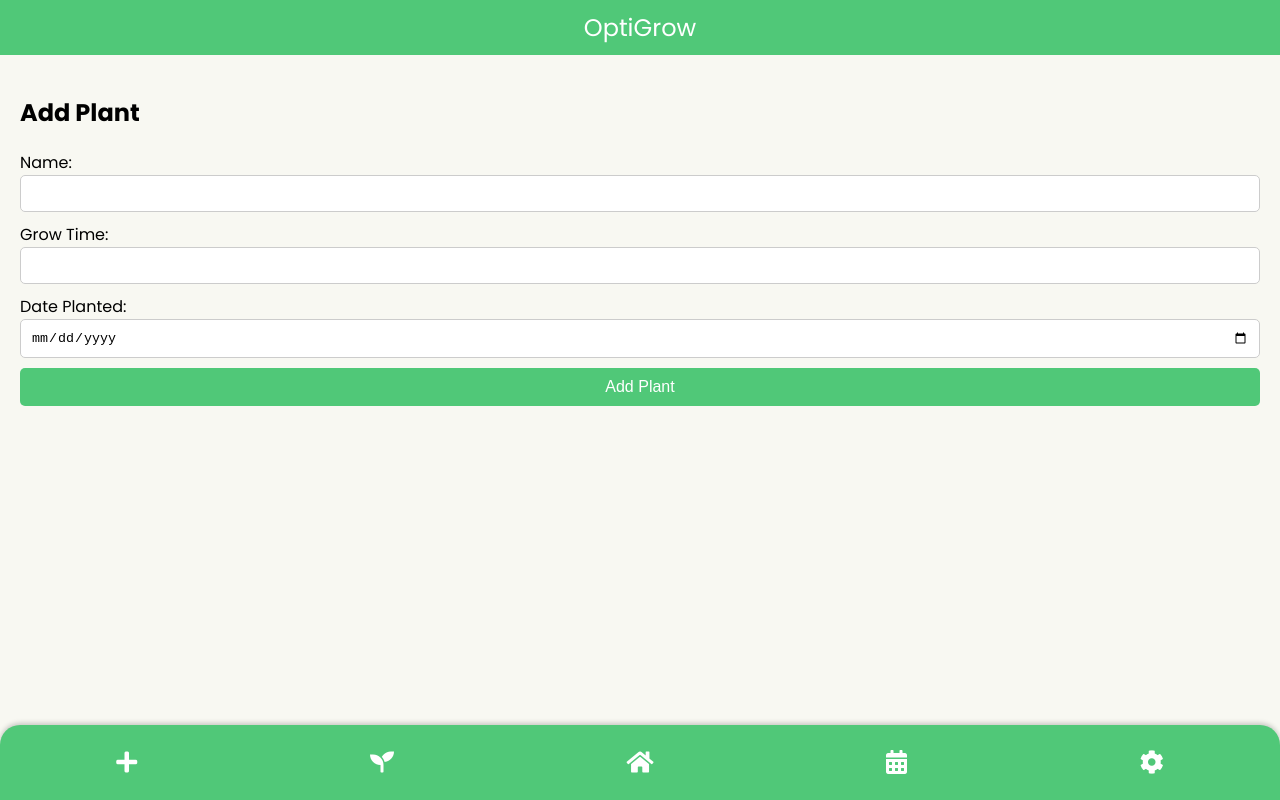
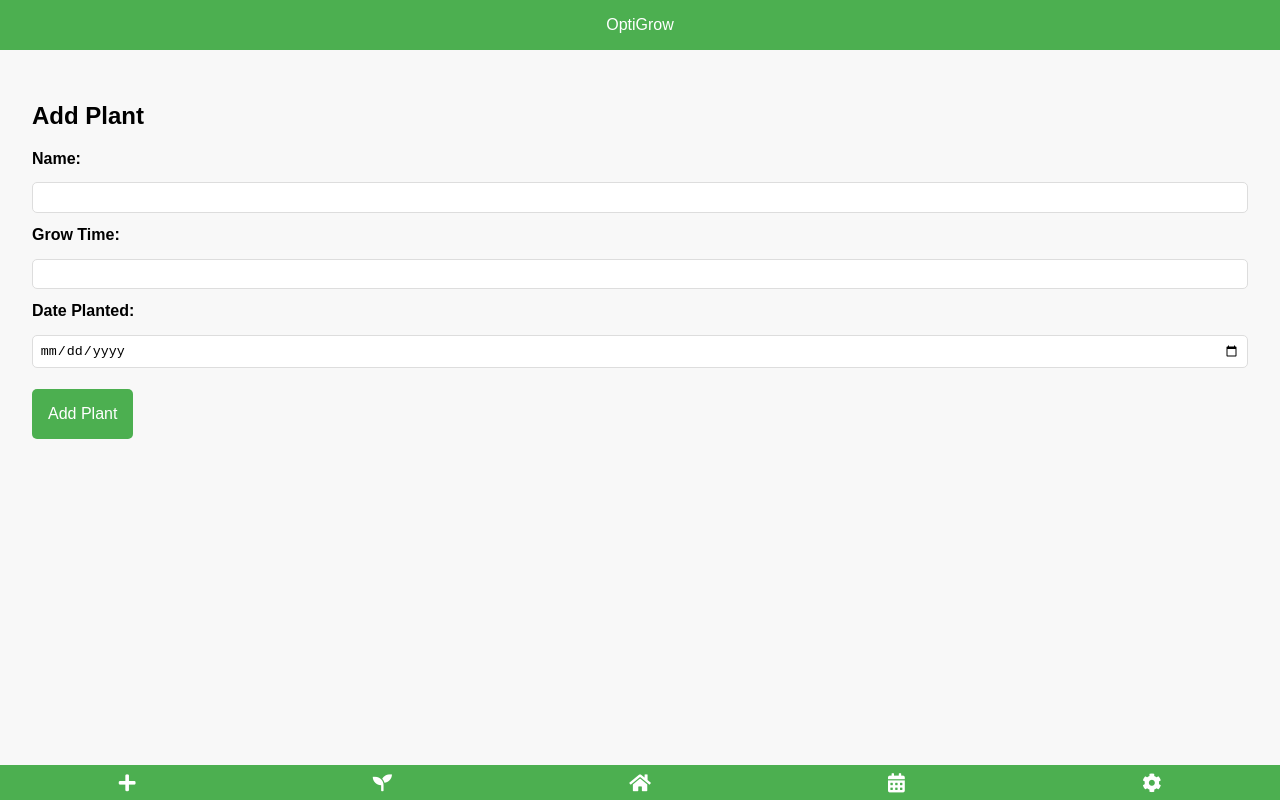
Before and after one commit to johnbuilt/tracker, a website: page index.html in a window 1280 px wide. Both pictures are taken after a click on the link 126 px from the left and 762 px from the top of the page. Drawn offline with Linux system fonts and the light colour scheme.

Commit message:
Update style.css

```diff
--- a/style.css
+++ b/style.css
@@ -1,92 +1,86 @@
-/* General styles */
+/* style.css */
+
 body {
-    font-family: 'Poppins', sans-serif;
+    font-family: 'Sofia Pro', sans-serif;
+    background-color: #f8f8f8;
     margin: 0;
     padding: 0;
-    background-color: #F8F8F2;
 }
 
-/* Header styles */
 header {
-    background-color: #50C878;
+    background-color: #4CAF50;
     color: white;
     text-align: center;
-    padding: 10px 0;
-    font-size: 1.5em;
+    padding: 1em;
 }
 
-/* Navigation bar styles */
 nav {
-    background-color: #50C878;
     position: fixed;
     bottom: 0;
     width: 100%;
+    background-color: #4CAF50;
     display: flex;
     justify-content: space-around;
-    padding: 10px 0;
-    box-shadow: 0 -2px 5px rgba(0,0,0,0.2);
-    border-radius: 20px 20px 0 0;
+    padding: 0.5em 0;
 }
 
 nav a {
     color: white;
     text-decoration: none;
-    font-size: 1.5em;
-    padding: 10px;
+    font-size: 1.2em;
+    display: flex;
+    flex-direction: column;
+    align-items: center;
 }
 
-nav a.active {
-    text-decoration: underline;
+.container {
+    padding: 2em;
+    padding-bottom: 6em; /* Ensure enough space for the navigation bar */
 }
 
-/* Container styles */
-.container {
-    padding: 20px;
+.card {
+    background-color: white;
+    border: 1px solid #ddd;
+    border-radius: 10px;
+    padding: 1em;
+    margin-bottom: 1em;
 }
 
-/* Form and button styles */
-form input, form select {
-    display: block;
+button {
+    background-color: #4CAF50;
+    color: white;
+    border: none;
+    padding: 1em;
+    font-size: 1em;
+    border-radius: 5px;
+    cursor: pointer;
+    margin: 0.5em 0;
+}
+
+button:hover {
+    background-color: #45a049;
+}
+
+input, select {
     width: 100%;
-    padding: 10px;
-    margin-bottom: 10px;
-    border: 1px solid #ccc;
+    padding: 0.5em;
+    margin: 0.5em 0 1em 0;
+    border: 1px solid #ddd;
     border-radius: 5px;
     box-sizing: border-box;
 }
 
-button {
-    background-color: #50C878;
-    color: white;
-    border: none;
-    padding: 10px;
-    border-radius: 5px;
-    font-size: 1em;
-    cursor: pointer;
+label {
+    font-weight: bold;
     display: block;
-    width: 100%;
+    margin-bottom: 0.5em;
 }
 
-button:hover {
-    background-color: #45B56B;
+footer {
+    height: 60px; /* Adjust to ensure enough space for the save button */
 }
 
-/* Card styles */
-.card {
-    background-color: #E6E6E6;
-    border: 1px solid #ccc;
-    border-radius: 10px;
-    padding: 10px;
-    margin-bottom: 10px;
+/* Ensure the button is not obscured */
+.edit-container {
+    padding-bottom: 100px; /* Adjust to ensure the save button is clickable */
 }
-
-/* Align center for buttons */
-button.center {
-    display: inline-block;
-    margin: 0 10px;
-}
-
-.button-container {
-    text-align: center;
-    margin-bottom: 20px;
-}
```
